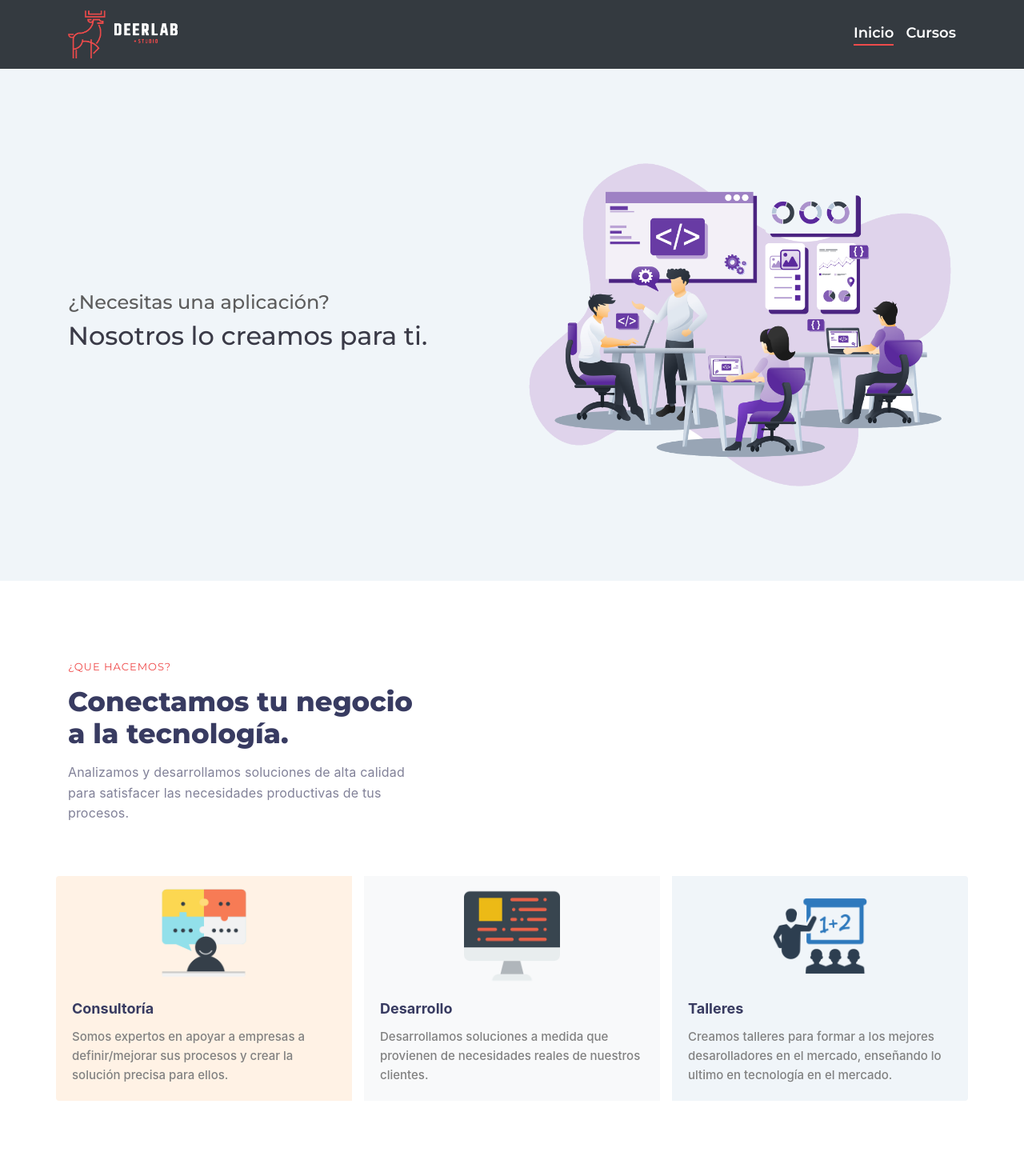
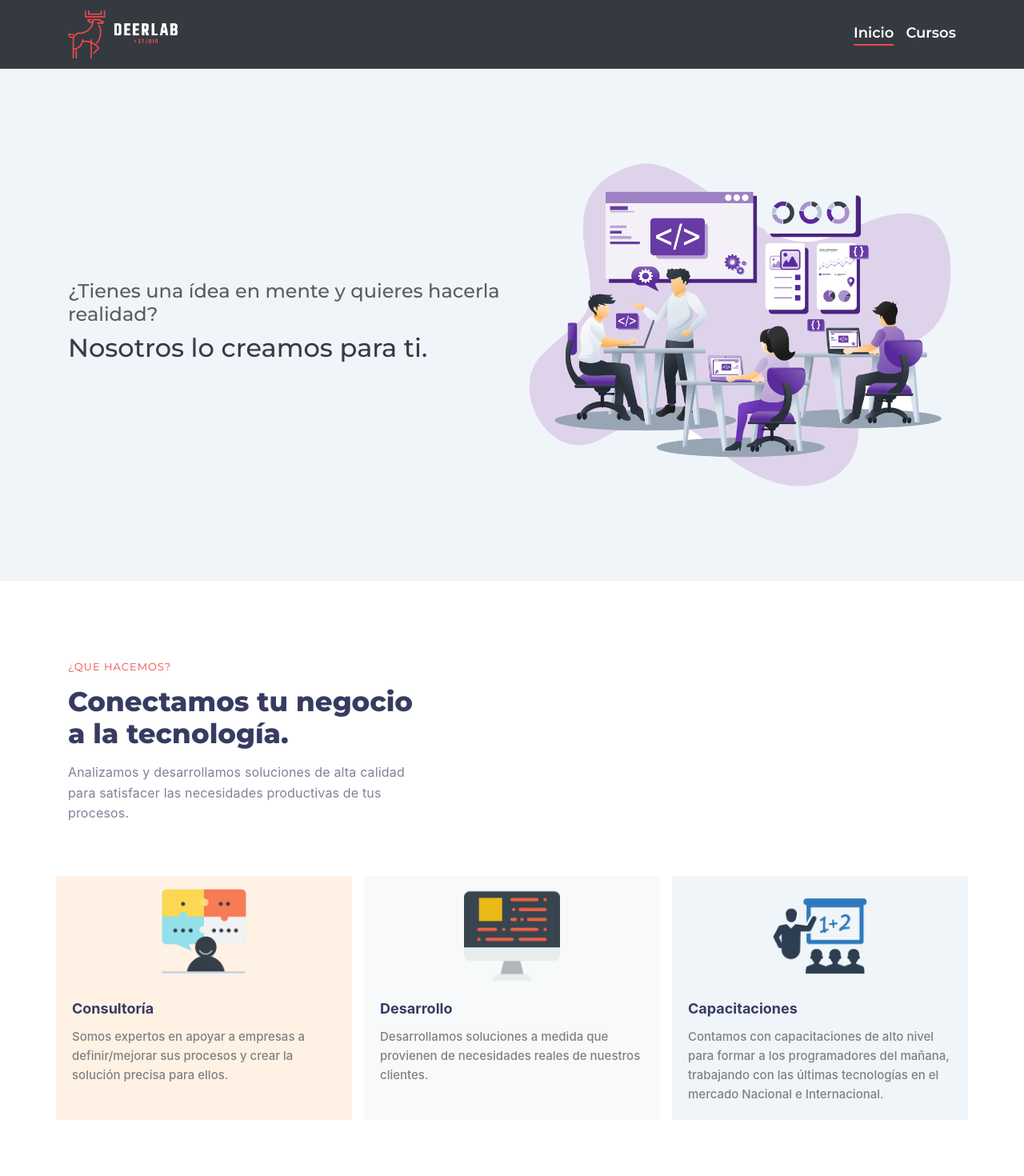
Before and after one commit to alexmeji/deerlab-website, a React (Create React App) app: page /#/home in a window 1280 px wide. Shown: the top 1470 px of the page at 80% size. Built offline with nearby package versions, Linux system fonts and the light colour scheme.

Commit message:
Add new Texts and Fix problem with Footer in Courses page

```diff
--- a/src/components/About.js
+++ b/src/components/About.js
@@ -41,8 +41,8 @@ const About = () => (
         <Card>
           <Card.Img variant="top" src={Talleres} />
           <Card.Body>
-            <Card.Title>Talleres</Card.Title>
-            <Card.Text>Creamos talleres para formar a los mejores desarolladores en el mercado, enseñando lo ultimo en tecnología en el mercado.</Card.Text>
+            <Card.Title>Capacitaciones</Card.Title>
+            <Card.Text>Contamos con capacitaciones de alto nivel para formar a los programadores del mañana, trabajando con las últimas tecnologías en el mercado Nacional e Internacional.</Card.Text>
           </Card.Body>
         </Card>
       </CardGroup>
--- a/src/components/WithDeerlab.js
+++ b/src/components/WithDeerlab.js
@@ -14,7 +14,7 @@ const WithDeerlab = () => (
     <Container>
       <Row>
         <Col xl="6" className="container-titles">
-          <h4>¿Necesitas una aplicación?</h4>
+          <h4>¿Tienes una ídea en mente y quieres hacerla realidad?</h4>
           <h2>Nosotros lo creamos para ti.</h2>
         </Col>
         <Col xl="6">
--- a/src/styles/ContactUs.css
+++ b/src/styles/ContactUs.css
@@ -1,5 +1,5 @@
 .contactus-box {
-  padding: 100px 0 20px 0;
+  padding: 100px 0 50px 0;
   border-radius: 0;
   margin: 0 auto;
   max-width: 800px;
--- a/src/styles/Faq.css
+++ b/src/styles/Faq.css
@@ -39,6 +39,7 @@
   color: rgba(0, 0, 0, 0.55);
   font-weight: 600;
   line-height: 1.4;
+  cursor: pointer;
 }
 
 .faq-container .card .card-body p {
--- a/src/styles/Footer.css
+++ b/src/styles/Footer.css
@@ -4,8 +4,7 @@
 
 footer {
   background: #343a40;
-  padding: 20px 0;
-  margin-top: 100px;
+  padding: 20px;
 }
 
 footer .footer-elements {
@@ -17,4 +16,5 @@ footer .footer-elements p {
   display: inline;
   font-weight: 500;
   margin-left: 50px;
+  font-family: 'Montserrat';
 }
--- a/src/styles/ListCourses.css
+++ b/src/styles/ListCourses.css
@@ -1,3 +1,4 @@
 .list-courses {
-  padding: 50px 0;
+  padding: 50px 0 0 0;
+  min-height: calc(100vh - 80px - 70px - 35px);
 }
```
Also changed, not shown: 1 other file (tests, documents, lock files or other folders).
